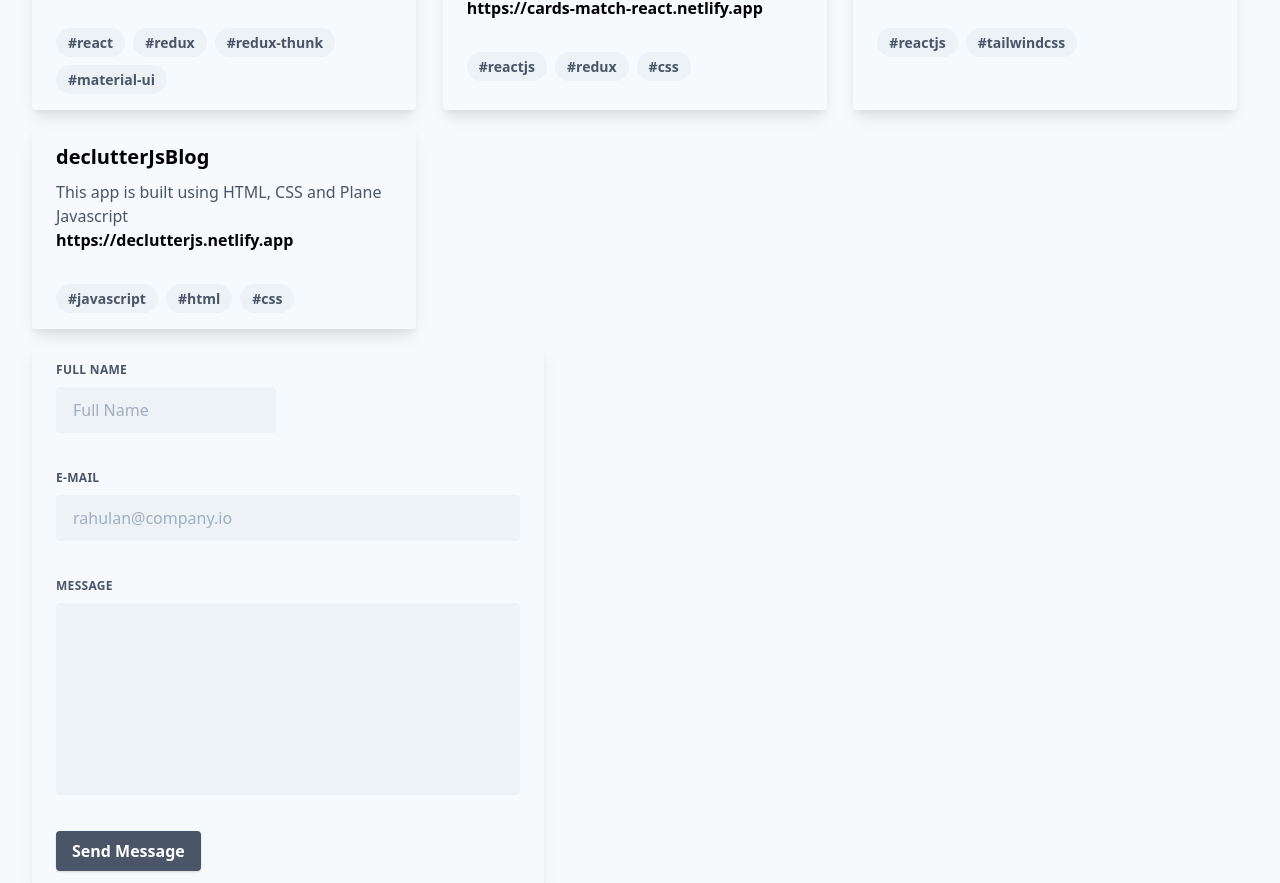
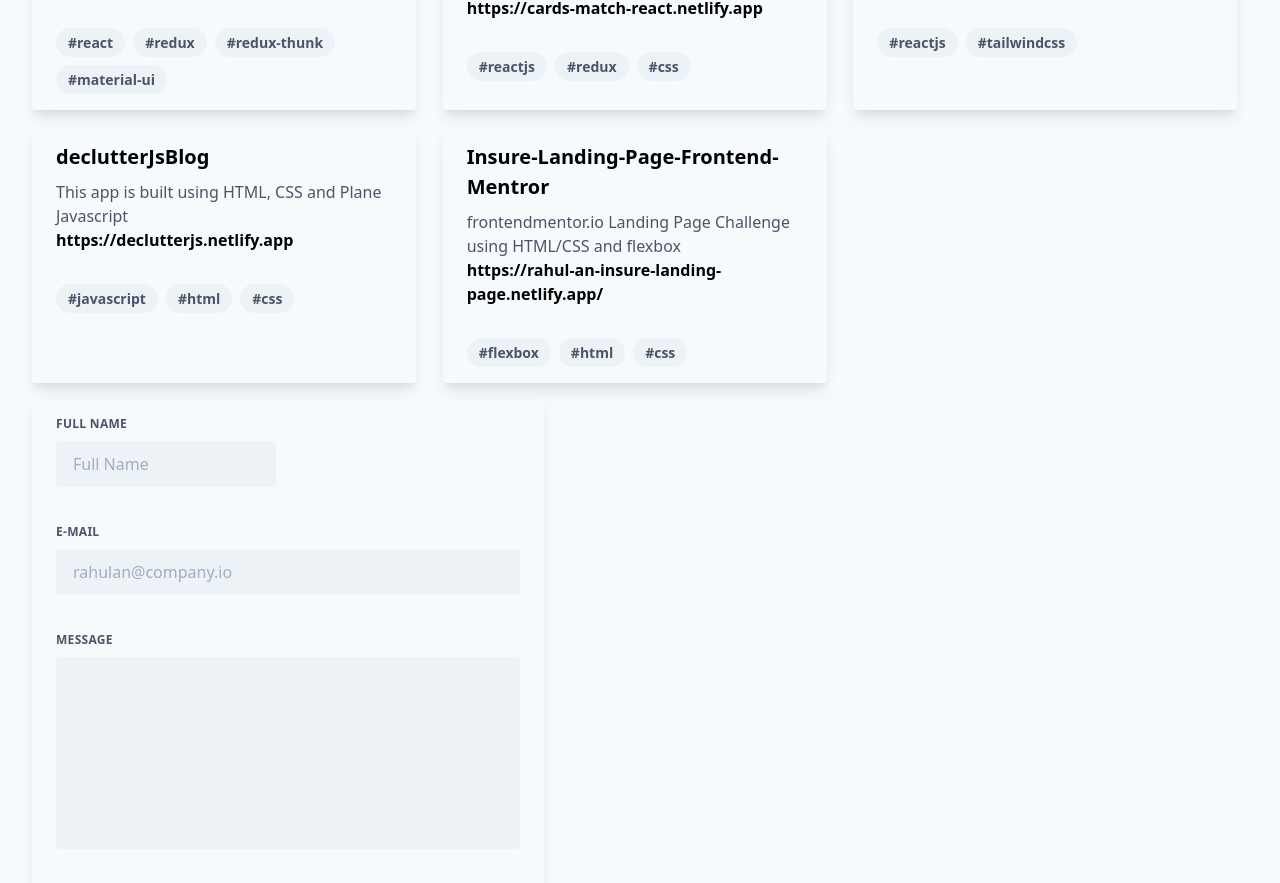
Before and after one commit to rahulnayanegali/rahulnayanegali-portfolio, a React (Create React App) app: page /contact in a window 1280 px wide. Shown: the part 880-1763 px from the top of the page. Built offline with nearby package versions, Linux system fonts and the light colour scheme.

Commit message:
insure-landing-page added

```diff
--- a/src/projects/ProjectsList.js
+++ b/src/projects/ProjectsList.js
@@ -27,6 +27,13 @@ export const ProjectsList = [
         description: 'This app is built using HTML, CSS and Plane Javascript',
         liveUrl: 'https://declutterjs.netlify.app',
         hashTags:['javascript', 'html', 'css'],
+    },
+    {
+        id: 5,
+        repoName: 'Insure-Landing-Page-Frontend-Mentror',
+        description: 'frontendmentor.io Landing Page Challenge using HTML/CSS and flexbox',
+        liveUrl: 'https://rahul-an-insure-landing-page.netlify.app/',
+        hashTags:['flexbox', 'html', 'css'],
     },
 
 
```
